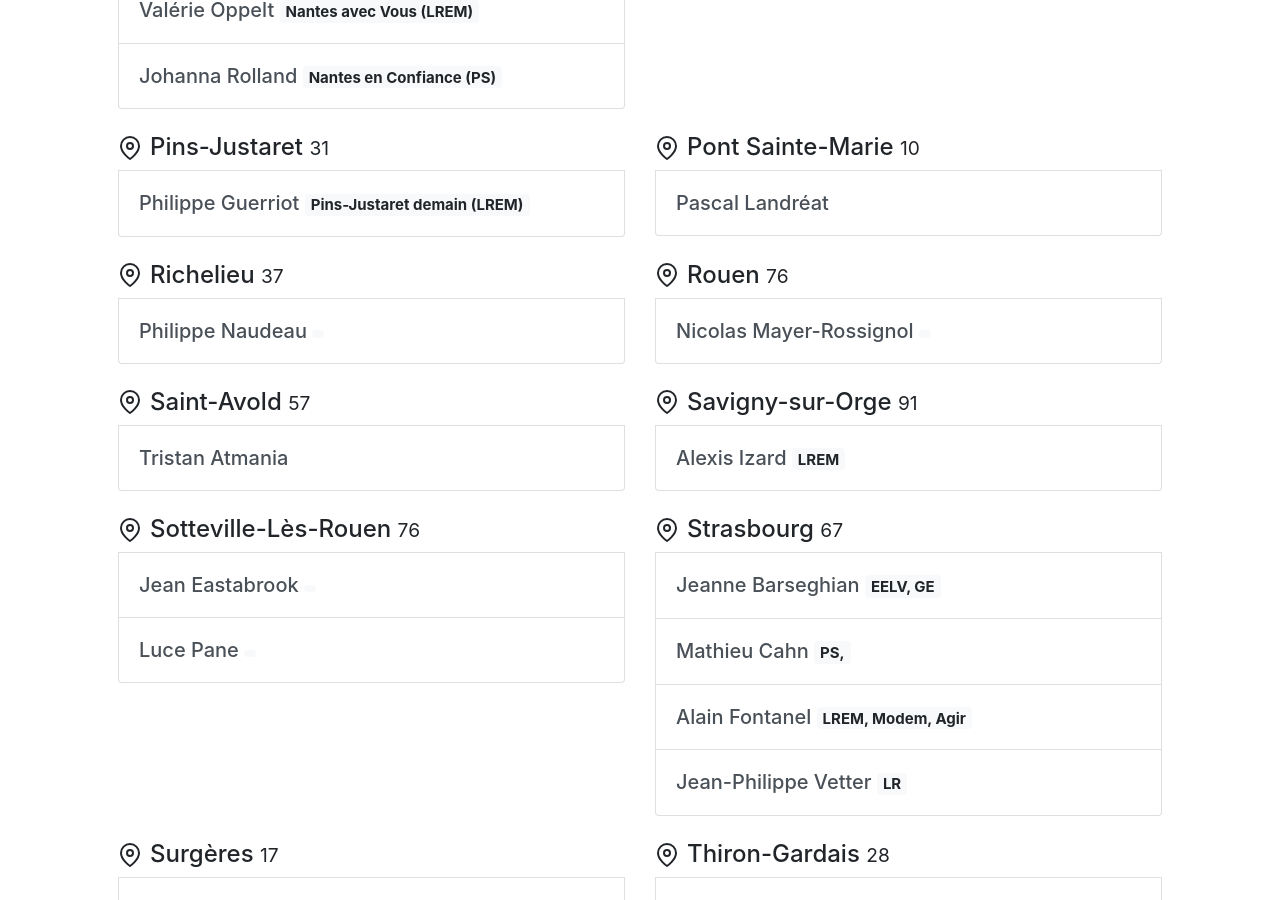
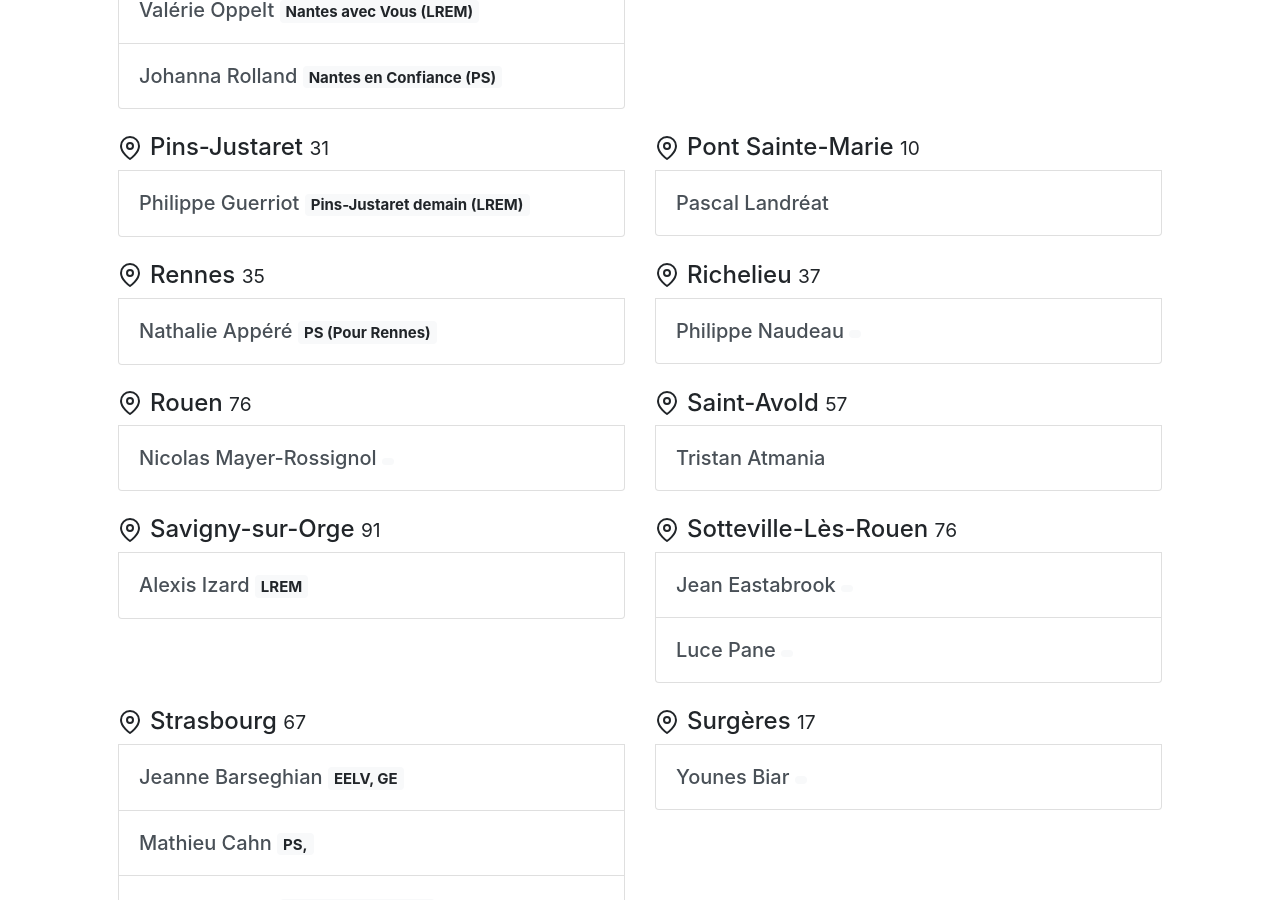
Before and after one commit to jeuneseuropeens/ville-europeenne, a Jekyll site: the page built from index.html, in a window 1280 px wide and 900 px high, scrolled down 3514 px. Built offline with Jekyll 4.4.1, drawn with Linux system fonts in a browser that asks for light colours; some web fonts are replaced; a script that is not in the unit is left out; some of the changed text lies outside the part shown.

Commit message:
Update Configuration “signataires”

```diff
--- a/_data/signataires.yml
+++ b/_data/signataires.yml
@@ -167,3 +167,13 @@
     nom: Pichon
     prenom: Ronan
     ville: Brest
+  - departement: '37'
+    nom: Bouchet
+    prenom: Christophe
+    ville: Tours
+  - departement: '35'
+    etiquette: Pour Rennes
+    liste: PS
+    nom: Appéré
+    prenom: Nathalie
+    ville: Rennes
```
